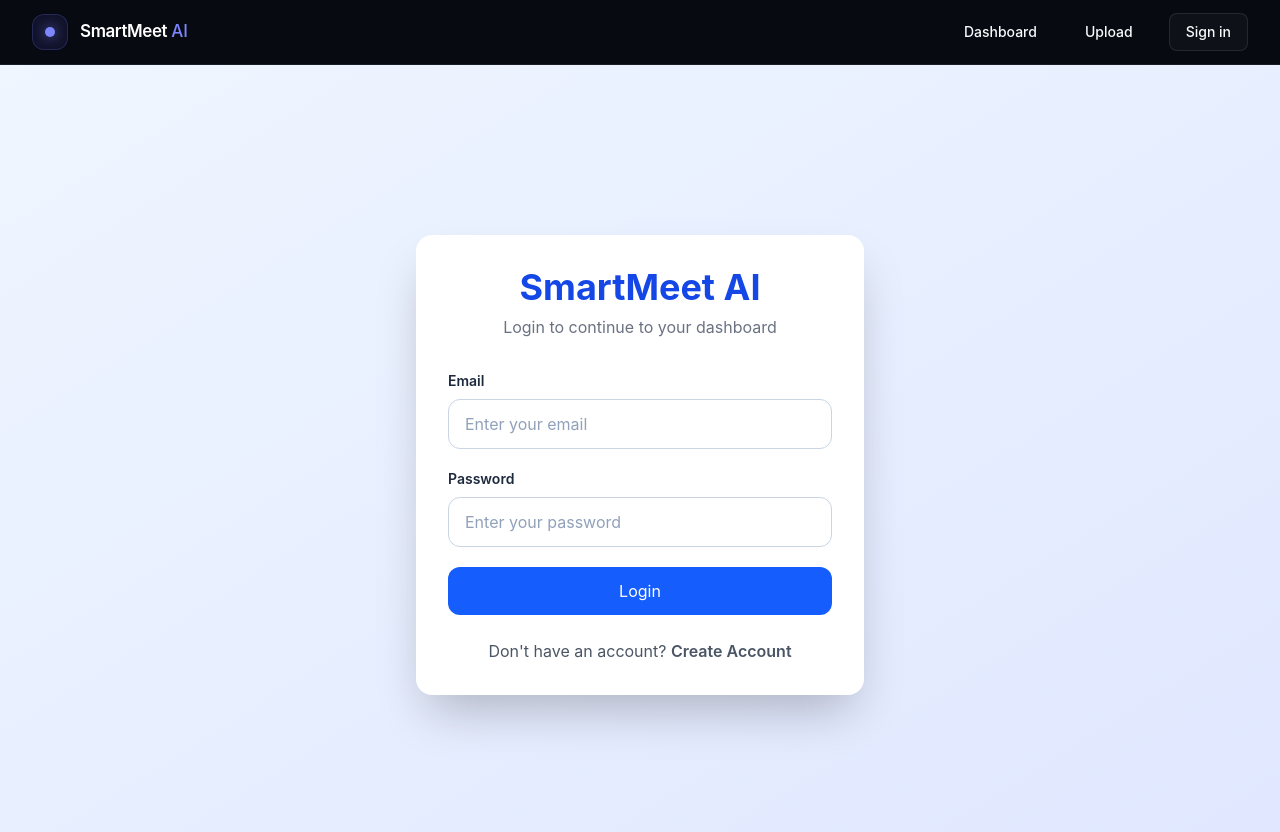
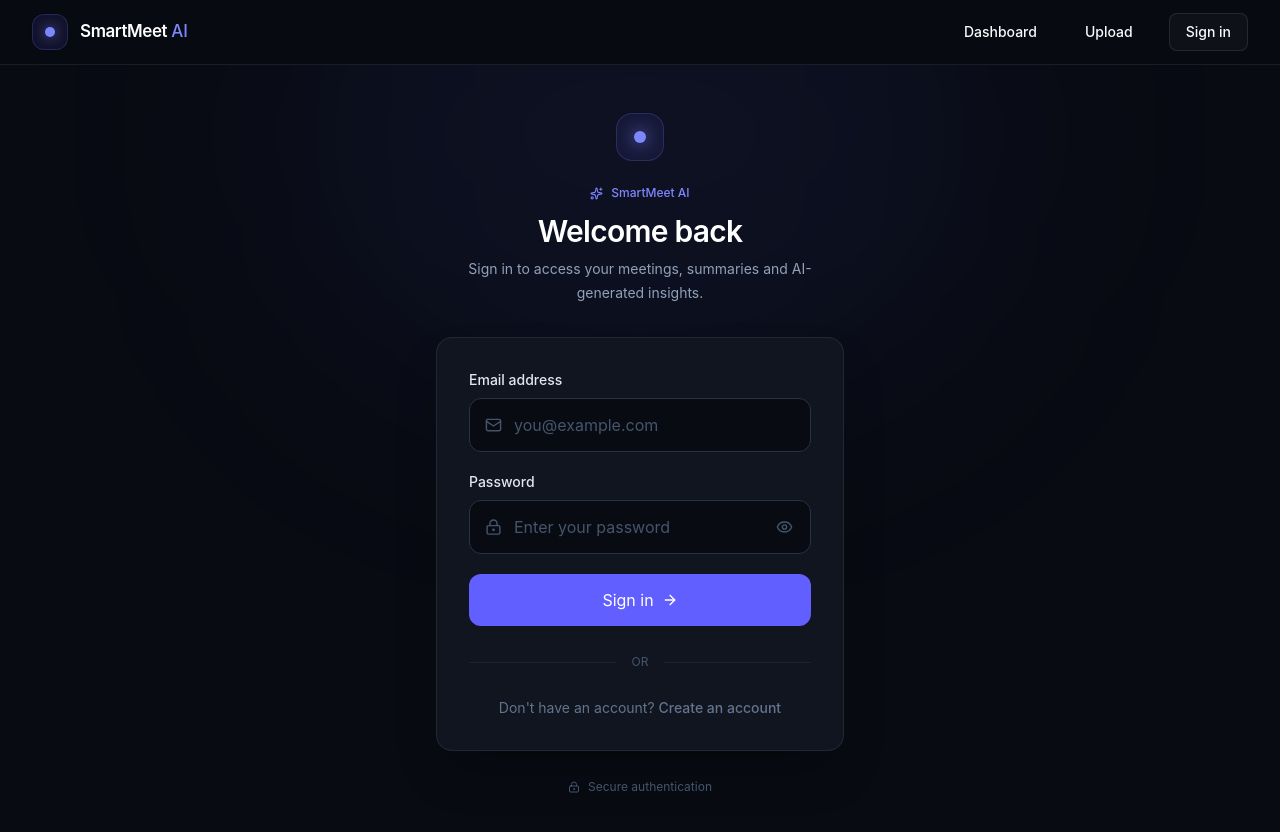
Before and after one commit to Riyaz01devloper/smartmeet-v2, a Next.js app in the folder frontend/: page /login in a window 1280 px wide. Shown: the top 832 px of the page. Built offline with nearby package versions, Linux system fonts and the light colour scheme.

Commit message:
Redesign sign in page

```diff
--- a/frontend/src/app/login/page.tsx
+++ b/frontend/src/app/login/page.tsx
@@ -1,9 +1,17 @@
 "use client";
-// import "./globals.css";
 
 import { FormEvent, useState } from "react";
 import { useRouter } from "next/navigation";
 import Link from "next/link";
+import {
+  ArrowRight,
+  Eye,
+  EyeOff,
+  LockKeyhole,
+  Mail,
+  Sparkles,
+} from "lucide-react";
+import toast from "react-hot-toast";
 import api from "../../services/api";
 
 export default function Login() {
@@ -11,10 +19,17 @@
 
   const [email, setEmail] = useState("");
   const [password, setPassword] = useState("");
+  const [showPassword, setShowPassword] = useState(false);
   const [loading, setLoading] = useState(false);
 
   const handleLogin = async (e: FormEvent<HTMLFormElement>) => {
     e.preventDefault();
+
+    if (!email || !password) {
+      toast.error("Please enter your email and password.");
+      return;
+    }
+
     setLoading(true);
 
     try {
@@ -25,78 +40,174 @@
 
       localStorage.setItem("token", res.data.access_token);
 
+      toast.success("Welcome back!");
+
+      setTimeout(() => {
         router.push("/dashboard");
+      }, 500);
     } catch (err) {
       console.error(err);
-      alert("Invalid Email or Password");
+      toast.error("Invalid email or password.");
     } finally {
       setLoading(false);
     }
   };
 
   return (
-    <div className="min-h-screen flex items-center justify-center bg-linear-to-br from-blue-50 to-indigo-100 px-4">
-      <div className="w-full max-w-md bg-white shadow-2xl rounded-2xl p-8">
+    <main className="relative min-h-[calc(100vh-4rem)] overflow-hidden bg-[#080b12] text-white">
+      {/* Background glow */}
+      <div className="pointer-events-none absolute left-1/2 top-[-180px] h-[500px] w-[700px] -translate-x-1/2 rounded-full bg-indigo-500/[0.07] blur-[130px]" />
 
-        <div className="text-center mb-8">
-          <h1 className="text-4xl font-bold text-blue-700">
+      <div className="relative mx-auto flex min-h-[calc(100vh-4rem)] max-w-md items-center px-5 py-12">
+        <div className="w-full">
+
+          {/* Header */}
+          <div className="mb-8 text-center">
+            <div className="mx-auto flex h-12 w-12 items-center justify-center rounded-2xl border border-indigo-400/20 bg-indigo-500/10">
+              <div className="h-3 w-3 rounded-full bg-indigo-400 shadow-[0_0_18px_rgba(129,140,248,0.9)]" />
+            </div>
+
+            <div className="mt-6 flex items-center justify-center gap-2 text-xs font-medium text-indigo-400">
+              <Sparkles size={13} />
               SmartMeet AI
+            </div>
+
+            <h1 className="mt-3 text-3xl font-semibold tracking-tight">
+              Welcome back
             </h1>
 
-          <p className="text-gray-500 mt-2">
-            Login to continue to your dashboard
+            <p className="mx-auto mt-2 max-w-sm text-sm leading-6 text-slate-400">
+              Sign in to access your meetings, summaries and AI-generated
+              insights.
             </p>
           </div>
 
+          {/* Login card */}
+          <div className="rounded-2xl border border-white/[0.08] bg-[#10151f] p-6 shadow-2xl shadow-black/30 sm:p-8">
+
             <form onSubmit={handleLogin} className="space-y-5">
 
+              {/* Email */}
               <div>
-            <label className="block text-sm font-semibold text-slate-800 mb-2">
-              Email
+                <label
+                  htmlFor="email"
+                  className="mb-2 block text-sm font-medium text-slate-200"
+                >
+                  Email address
                 </label>
 
+                <div className="relative">
+                  <Mail
+                    size={17}
+                    className="absolute left-4 top-1/2 -translate-y-1/2 text-slate-600"
+                  />
+
                   <input
+                    id="email"
                     type="email"
-              placeholder="Enter your email"
+                    placeholder="you@example.com"
                     value={email}
                     onChange={(e) => setEmail(e.target.value)}
                     required
-className="w-full border border-slate-300 text-slate-900 placeholder:text-slate-400 rounded-xl px-4 py-3 focus:outline-none focus:ring-2 focus:ring-blue-500"            />
+                    autoComplete="email"
+                    className="w-full rounded-xl border border-[#273244] bg-[#080b12] py-3.5 pl-11 pr-4 text-sm text-white outline-none transition placeholder:text-slate-600 focus:border-indigo-500 focus:ring-2 focus:ring-indigo-500/20"
+                  />
+                </div>
               </div>
 
+              {/* Password */}
               <div>
-            <label className="block text-sm font-semibold text-slate-800 mb-2">
+                <div className="mb-2 flex items-center justify-between">
+                  <label
+                    htmlFor="password"
+                    className="text-sm font-medium text-slate-200"
+                  >
                     Password
                   </label>
+                </div>
+
+                <div className="relative">
+                  <LockKeyhole
+                    size={17}
+                    className="absolute left-4 top-1/2 -translate-y-1/2 text-slate-600"
+                  />
 
                   <input
-              type="password"
+                    id="password"
+                    type={showPassword ? "text" : "password"}
                     placeholder="Enter your password"
                     value={password}
                     onChange={(e) => setPassword(e.target.value)}
                     required
-className="w-full border border-slate-300 text-slate-900 placeholder:text-slate-400 rounded-xl px-4 py-3 focus:outline-none focus:ring-2 focus:ring-blue-500"            />
+                    autoComplete="current-password"
+                    className="w-full rounded-xl border border-[#273244] bg-[#080b12] py-3.5 pl-11 pr-12 text-sm text-white outline-none transition placeholder:text-slate-600 focus:border-indigo-500 focus:ring-2 focus:ring-indigo-500/20"
+                  />
+
+                  <button
+                    type="button"
+                    onClick={() => setShowPassword(!showPassword)}
+                    className="absolute right-3 top-1/2 -translate-y-1/2 rounded-lg p-1.5 text-slate-600 transition hover:bg-white/[0.05] hover:text-slate-300"
+                    aria-label={
+                      showPassword ? "Hide password" : "Show password"
+                    }
+                  >
+                    {showPassword ? (
+                      <EyeOff size={17} />
+                    ) : (
+                      <Eye size={17} />
+                    )}
+                  </button>
+                </div>
               </div>
 
+              {/* Submit */}
               <button
                 type="submit"
                 disabled={loading}
-            className="w-full bg-blue-600 hover:bg-blue-700 text-white py-3 rounded-xl font-semibold transition disabled:bg-gray-400"
+                className="group flex w-full items-center justify-center gap-2 rounded-xl bg-indigo-500 px-4 py-3.5 text-sm font-semibold text-white transition hover:bg-indigo-400 disabled:cursor-not-allowed disabled:opacity-60"
               >
-            {loading ? "Logging in..." : "Login"}
+                {loading ? (
+                  "Signing in..."
+                ) : (
+                  <>
+                    Sign in
+                    <ArrowRight
+                      size={16}
+                      className="transition-transform group-hover:translate-x-0.5"
+                    />
+                  </>
+                )}
               </button>
             </form>
 
-        <div className="mt-6 text-center text-gray-600">
+            {/* Divider */}
+            <div className="my-7 flex items-center gap-4">
+              <div className="h-px flex-1 bg-white/[0.06]" />
+              <span className="text-xs text-slate-600">OR</span>
+              <div className="h-px flex-1 bg-white/[0.06]" />
+            </div>
+
+            {/* Register */}
+            <div className="text-center">
+              <p className="text-sm text-slate-500">
                 Don't have an account?{" "}
                 <Link
                   href="/register"
-            className="text-blue-600 font-semibold hover:underline"
+                  className="font-medium text-indigo-400 transition hover:text-indigo-300"
                 >
-            Create Account
+                  Create an account
                 </Link>
+              </p>
+            </div>
+          </div>
+
+          {/* Bottom text */}
+          <div className="mt-7 flex items-center justify-center gap-2 text-xs text-slate-600">
+            <LockKeyhole size={12} />
+            <span>Secure authentication</span>
           </div>
         </div>
       </div>
+    </main>
   );
 }
```
Lines whose indentation alone changed are shown as unchanged.
